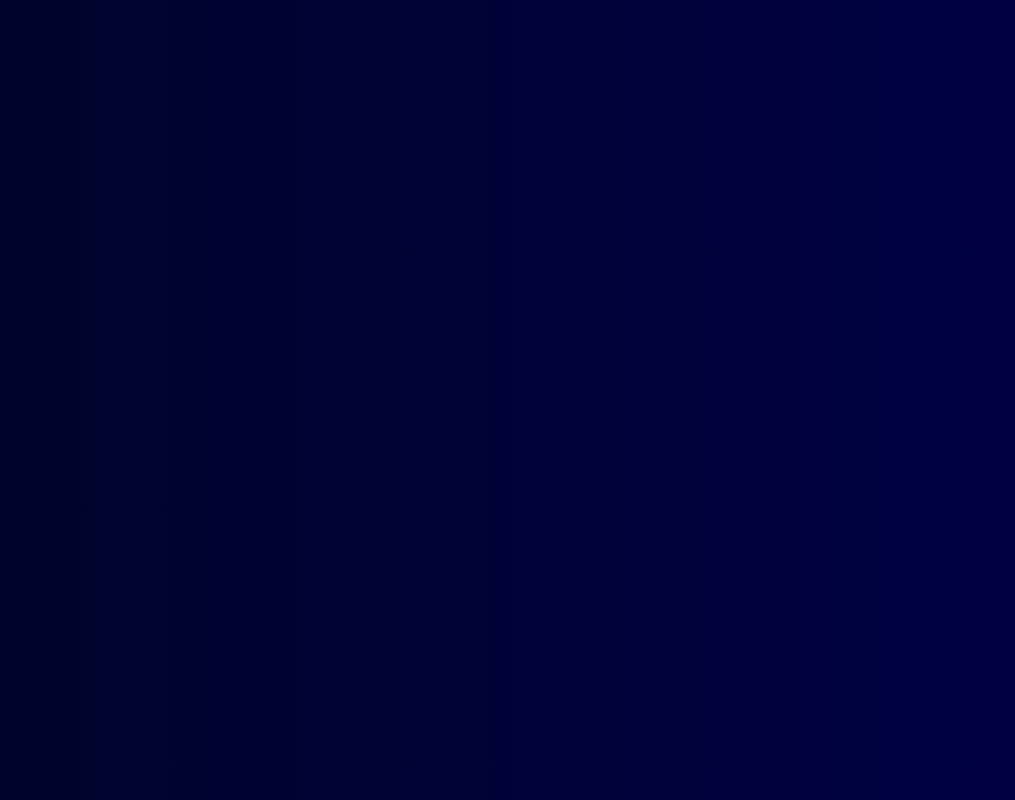
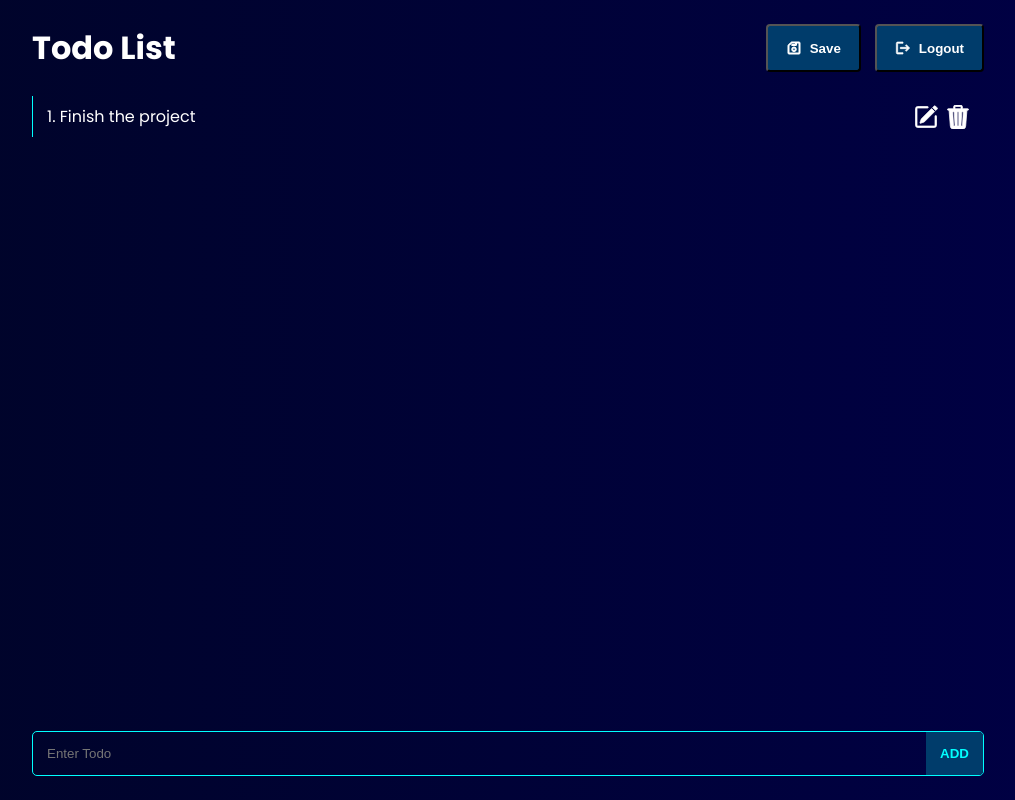
Before and after one commit to tolgatopkac/Svelte-Sveltekit-Projects, a SvelteKit app in the folder sveltekit-crud/: page /dashboard in a window 1280 px wide. Shown: the whole page, without its empty margins (132-1147 px from the left). Built offline with nearby package versions, Linux system fonts and the light colour scheme.

Commit message:
add dashboard page  style and functions

```diff
--- a/sveltekit-crud/src/lib/components/Authenticate.svelte
+++ b/sveltekit-crud/src/lib/components/Authenticate.svelte
@@ -24,6 +24,7 @@
 			<p class="error">The information you have entered is not correct</p>
 		{/if}
 		<label>
+			<!-- float -->
 			<p class={email ? 'above' : 'center'}>Email</p>
 			<input bind:value={email} type="email" placeholder="Email" />
 		</label>
--- a/sveltekit-crud/src/routes/dashboard/+page.svelte
+++ b/sveltekit-crud/src/routes/dashboard/+page.svelte
@@ -0,0 +1,207 @@
+<script>
+	let todoList = ['Finish the project'];
+	let currTodo = '';
+	let error = false;
+
+	function addTodo() {
+		error = false;
+		if (!currTodo) {
+			error = true;
+		}
+		todoList = [...todoList, currTodo];
+		currTodo = '';
+	}
+
+	function editTodo(index) {
+		let newTodoList = todoList.filter((val, i) => {
+			return i !== index;
+		});
+		currTodo = todoList[index];
+		todoList = newTodoList;
+	}
+
+	function removeTodo(index) {
+		let newTodoList = todoList.filter((val, i) => {
+			return i !== index;
+		});
+
+		todoList = newTodoList;
+	}
+</script>
+
+<div class="mainContainer">
+	<div class="headerContainer">
+		<h1>Todo List</h1>
+		<div class="headerBtns">
+			<button
+				><svg viewbox="0 0 16 16" width="16" height="16" stroke="currentColor" fill="currentColor"
+					><path
+						d="M13 2H5.7A1 1 0 0 0 5 2.3L2.3 5A1 1 0 0 0 2 5.7V13a1 1 0 0 0 1 1h10a1 1 0 0 0 1-1V3a1 1 0 0 0-1-1Zm0 11H3V5.7L5.7 3H9.5v1.5H6a0.5 0.5 0 0 0 0 1h4a0.5 0.5 0 0 0 0.5-0.5V3h2.5Zm-5-6a2.3 2.3 0 1 0 2.3 2.3 2.3 2.3 0 0 0-2.3-2.3Zm0 3.5a1.3 1.3 0 1 1 1.3-1.3 1.3 1.3 0 0 1-1.3 1.3Z"
+					/></svg
+				>Save</button
+			>
+
+			<button
+				><svg viewbox="0 0 24 24" width="16" height="16" stroke="currentColor" fill="currentColor"
+					><path
+						d="M17 7l-1.4 1.4L18.2 11H8v2h10.2l-2.6 2.6L17 17l5-5zM4 5h8V3H4c-1.1 0-2 0.9-2 2v14c0 1.1 0.9 2 2 2h8v-2H4V5z"
+					/></svg
+				>Logout</button
+			>
+		</div>
+	</div>
+	<main>
+		{#if todoList.length === 0}
+			<p>You have nothing to do!</p>
+		{/if}
+		{#each todoList as todo, index}
+			<div class="todo">
+				<p>
+					{index + 1}. {todo}
+				</p>
+				<div class="actions">
+					<svg
+						on:click={() => {
+							editTodo(index);
+						}}
+						on:keydown={() => {}}
+						viewbox="0 0 32 32"
+						width="24"
+						height="24"
+						stroke="currentColor"
+						fill="currentColor"
+						><path
+							d="M31 3.9a1 1 0 0 1 0 1.4L28.9 7.4l-4-4L27 1.3a1 1 0 0 1 1.4 0l2.6 2.6z m-3.5 4.9l-4-4L9.9 18.4a1 1 0 0 0-0.3 0.4l-1.6 4.8a0.5 0.5 0 0 0 0.7 0.7l4.8-1.6a1 1 0 0 0 0.4-0.3l13.6-13.6z"
+							_id="63ce591f68c532f5f3660f0d"
+							_parent="63ce591f68c532f5f3660f0c"
+							fill-rule="evenodd"
+						/><path
+							d="M2 27A3 3 0 0 0 5 30h22a3 3 0 0 0 3-3v-12a1 1 0 0 0-2 0v12a1 1 0 0 1-1 1h-22a1 1 0 0 1-1-1v-22a1 1 0 0 1 1-1H18a1 1 0 0 0 0-2H5A3 3 0 0 0 2 5v22z"
+						/></svg
+					>
+					<svg
+						on:click={() => {
+							removeTodo(index);
+						}}
+						on:keydown={() => {}}
+						viewbox="0 0 32 32"
+						width="24"
+						height="24"
+						stroke="currentColor"
+						fill="currentColor"
+						><path
+							d="M22 3v2h7a1 1 0 0 1 0 2h-1.1l-1.7 21.3A4 4 0 0 1 22.2 32h-12.4a4 4 0 0 1-4-3.7L4.1 7H3a1 1 0 0 1 0-2H10v-2A3 3 0 0 1 13 0h6A3 3 0 0 1 22 3Zm-10 0v2h8v-2a1 1 0 0 0-1-1h-6a1 1 0 0 0-1 1ZM9 10.1l1 17a1 1 0 1 0 2-0.2l-1-17a1 1 0 1 0-2 0.2Zm13.1-1.1a1 1 0 0 0-1.1 0.9l-1 17a1 1 0 0 0 2 0.2l1-17a1 1 0 0 0-0.9-1.1ZM16 9a1 1 0 0 0-1 1v17a1 1 0 0 0 2 0V10a1 1 0 0 0-1-1Z"
+						/></svg
+					>
+				</div>
+			</div>
+		{/each}
+	</main>
+	<div class={'enterTodo ' + 'error'}>
+		<input bind:value={currTodo} type="text" placeholder="Enter Todo" />
+		<button on:click={addTodo}>ADD</button>
+	</div>
+</div>
+
+<style>
+	.mainContainer {
+		display: flex;
+		flex-direction: column;
+		gap: 24px;
+		min-height: 100vh;
+		padding: 24px;
+		width: 100%;
+		max-width: 1000px;
+		margin: 0 auto;
+	}
+
+	.headerContainer {
+		display: flex;
+		align-items: center;
+		justify-content: space-between;
+	}
+
+	.headerBtns {
+		display: flex;
+		align-items: center;
+		gap: 14px;
+	}
+
+	.headerContainer button {
+		background: #003c6b;
+		color: white;
+		padding: 14px 18px;
+		border-radius: 4px;
+		font-weight: 700;
+		display: flex;
+		align-items: center;
+		gap: 8px;
+	}
+
+	.headerContainer button svg {
+		font-size: 1.1rem;
+	}
+	.headerContainer button:hover {
+		opacity: 0.7;
+	}
+	main {
+		display: flex;
+		flex-direction: column;
+		gap: 8px;
+		flex: 1;
+	}
+
+	.todo {
+		border-left: 1px solid cyan;
+		padding: 8px 14px;
+		display: flex;
+		align-items: center;
+		justify-content: space-between;
+	}
+
+	.enterTodo {
+		display: flex;
+		align-items: stretch;
+		border: 1px solid cyan;
+		border-radius: 5px;
+		overflow: hidden;
+	}
+
+	.actions {
+		display: flex;
+		align-items: center;
+		gap: 8px;
+		font-size: 1.3rem;
+	}
+
+	.actions svg {
+		cursor: pointer;
+	}
+	.actions svg:hover {
+		color: coral;
+	}
+	.enterTodo input {
+		background: transparent;
+		border: none;
+		padding: 14px;
+		color: white;
+		flex: 1;
+	}
+
+	.enterTodo input:focus {
+		outline: none;
+	}
+
+	.enterTodo button {
+		padding: 0 14px;
+		background: #003c6b;
+		border: none;
+		color: cyan;
+		font-weight: 600;
+		cursor: pointer;
+	}
+
+	.enterTodo button:hover {
+		background: transparent;
+	}
+</style>
```
